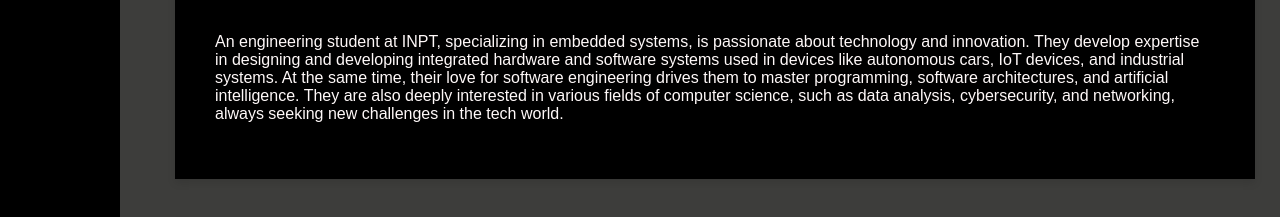
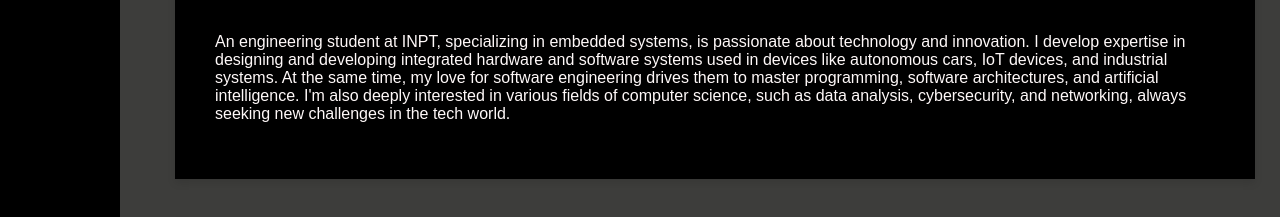
Before and after one commit to moukac1/mouad, a plain HTML site: page index.html in a window 1280 px wide. Shown: the part 405-622 px from the top of the page. Drawn offline with Linux system fonts and the light colour scheme.

Commit message:
Update index.html

```diff
--- a/index.html
+++ b/index.html
@@ -28,7 +28,11 @@
 
         <section id="about" class="about">
             <h2>About Me</h2>
-          <p>An engineering student at INPT, specializing in embedded systems, is passionate about technology and innovation. They develop expertise in designing and developing integrated hardware and software systems used in devices like autonomous cars, IoT devices, and industrial systems. At the same time, their love for software engineering drives them to master programming, software architectures, and artificial intelligence. They are also deeply interested in various fields of computer science, such as data analysis, cybersecurity, and networking, always seeking new challenges in the tech world.</p>
+          <p>An engineering student at INPT, specializing in embedded systems, is passionate about technology and innovation.
+            I develop expertise in designing and developing integrated hardware and software systems used in devices like autonomous cars,
+            IoT devices, and industrial systems. At the same time, my love for software engineering drives them to master programming,
+            software architectures, and artificial intelligence. I'm  also deeply interested in various fields of computer science,
+            such as data analysis, cybersecurity, and networking, always seeking new challenges in the tech world.</p>
           </section>
           <section id="skills" class="skills">
             <div >
```
